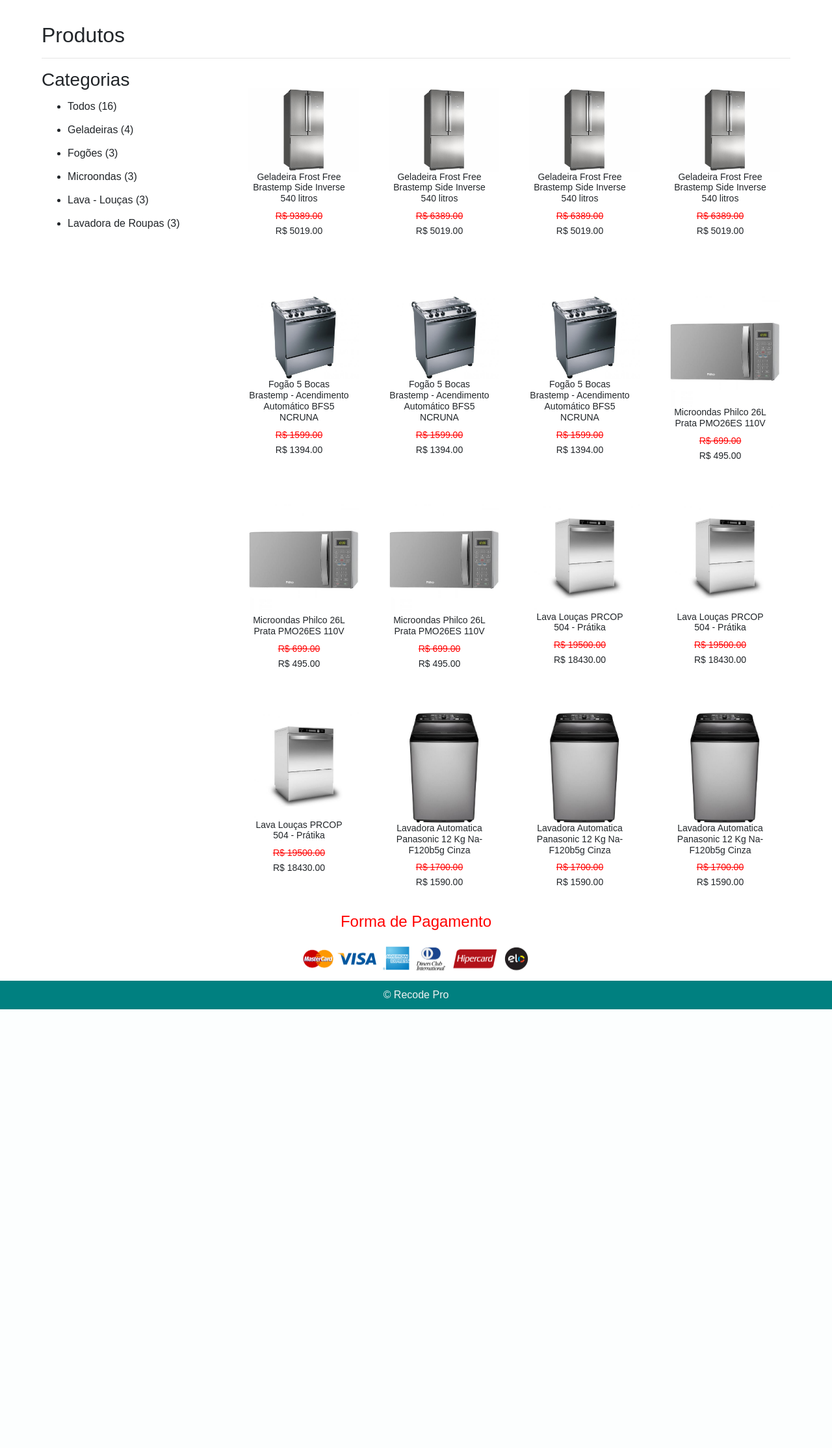
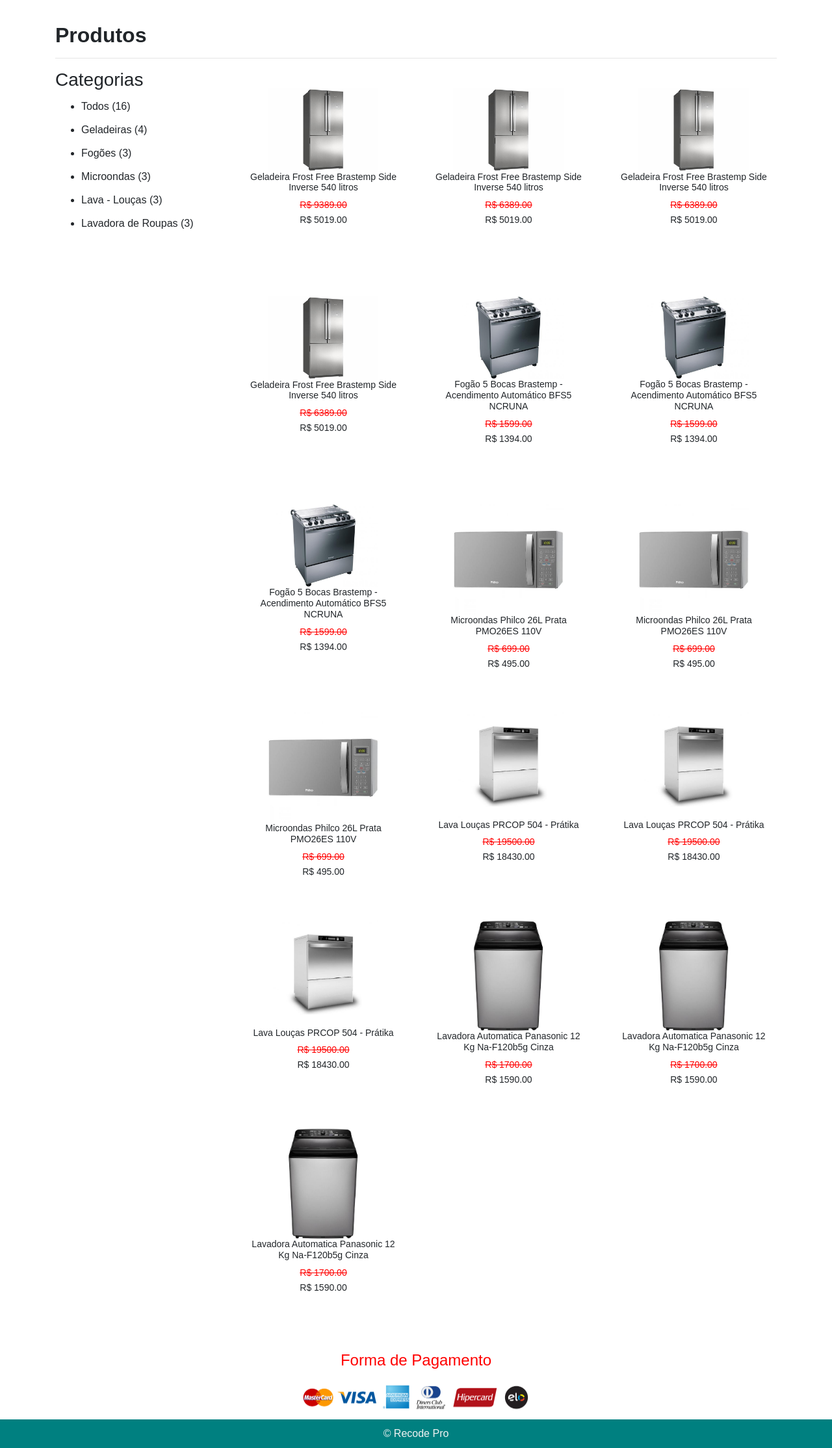
Before and after one commit to renatazadravec/FULLSTACKELETRO_Bootstrap, a PHP site: page /produtos.php in a window 1280 px wide. Shown: the part 148-2376 px from the top of the page at 65% size. Before the commit the page ends 1701 px from the top, so only its background shows below. Run offline with PHP 8.4, Linux system fonts and the light colour scheme; data comes from the database, SQL or seed files in the repository.

Commit message:
Bootstrap in PG Produtos, listagem produtos in arquivo separado

```diff
--- a/css/estilo.css
+++ b/css/estilo.css
@@ -64,27 +64,19 @@
 
 /* INICIO PAGINA DE PRODUTOS */
 #pagina-produto{
-  width: 90%;
-  margin: auto;
   padding: 35px 0;
 }
 #pagina-produto .categorias {
-  width: 25%;
   text-align: left;
-  float: left;
 }
 #pagina-produto .categorias ul li {
   margin: 12px 0;
   cursor: pointer;
 }
 #pagina-produto .produtos{
-  float: right;
-  width: 75%;
   text-align: center;
 }
 #pagina-produto div.box_produto{
-  float: left;
-  width: 25%;
   height: 320px;
   padding: 30px;
   box-sizing: border-box;
@@ -108,18 +100,12 @@
 
 /* INICIO NOSSAS LOJAS */
 #nossas-lojas {
-  width: 90%;
-  margin: auto;
   padding: 70px 0;
 }
 #pagina-contato{
-  width: 90%;
-  margin: auto;
   padding: 70px 0;
 }
 #pagina-pedido{
-  width: 90%;
-  margin: auto;
   padding: 70px 0;
 }
 
--- a/js/funcoes.js
+++ b/js/funcoes.js
@@ -2,7 +2,6 @@
     let produtos = document.getElementsByClassName('box_produto')
 
     for(var i = 0; i < produtos.length; i++){
-
         if(produtos[i].classList.contains(categoria)){
             produtos[i].style = "display:block";
         }else{
--- /dev/null
+++ b/listagemdeprodutos.php
@@ -0,0 +1,24 @@
+<div class="produtos">
+    <div class="row">
+        <?php
+        $sql = "select * from produtos";
+        $result = $conn->query($sql);
+
+        if($result->num_rows > 0){
+            while($rows = $result->fetch_assoc()){
+        ?>
+            <div class="col-md-4 box_produto <?php echo $rows["categoria"]; ?>">
+                <img src="./imagens/<?php echo $rows["imagem"]; ?>"   />
+                <h1><?php echo $rows["nome"]; ?></h1>
+                <span class="original">R$ <?php echo $rows["preco"]; ?></span>
+                <span class="promocao">R$ <?php echo $rows["preco_promocao"]; ?></span>
+            </div>
+        <?php
+                }
+            } else {
+                echo "Nenhum produto cadastrado!";
+            }
+        ?>
+    </div>
+
+</div>
--- a/produtos.php
+++ b/produtos.php
@@ -2,9 +2,17 @@
 
 <section id="pagina-produto">
 
-  <h2>Produtos</h2>
-  <hr />
+  <div class="container">
+    <div class="row">
+      <div class="col">
+        <h2><b>Produtos</b></h2><hr>
+      </div>
+    </div>
+  </div>
 
+  <div class="container">
+    <div class="row">
+      <div class="col-md-3">
         <div class="categorias">
           <h3>Categorias</h3>
           <ul>
@@ -16,31 +24,11 @@
             <li onclick="exibir_categoria('lavadoraDeRoupas')">Lavadora de Roupas (3)</li>
           </ul>
         </div>
-
-  <div class="produtos">
-
-  <?php
-    $sql = "select * from produtos";
-    $result = $conn->query($sql);
-
-    if($result->num_rows > 0){
-      while($rows = $result->fetch_assoc()){
-  ?>
-
-    <div class="box_produto <?php echo $rows["categoria"]; ?>">
-      <img src="./imagens/<?php echo $rows["imagem"]; ?>"  />
-      <h1><?php echo $rows["nome"]; ?></h1>
-      <span class="original">R$ <?php echo $rows["preco"]; ?></span>
-      <span class="promocao">R$ <?php echo $rows["preco_promocao"]; ?></span>
       </div>
-
-  <?php
-      }
-    } else {
-      echo "Nenhum produto cadastrado!";
-    }
-  ?>
-
+      <div class="col-md-9">
+        <?php include_once("listagemdeprodutos.php"); ?>
+      </div>
+    </div>
   </div>
 </section>
 
```
Lines whose indentation alone changed are shown as unchanged.
